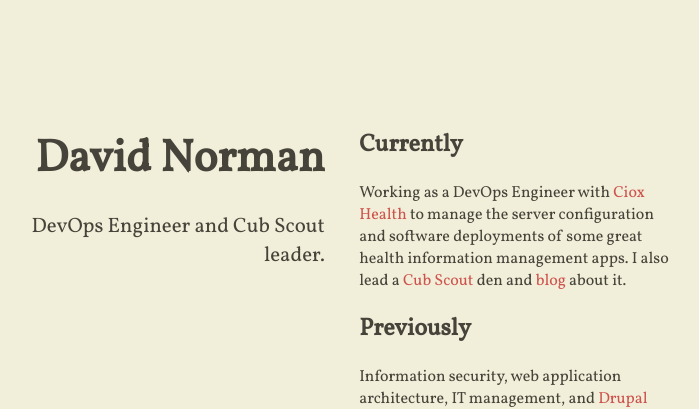
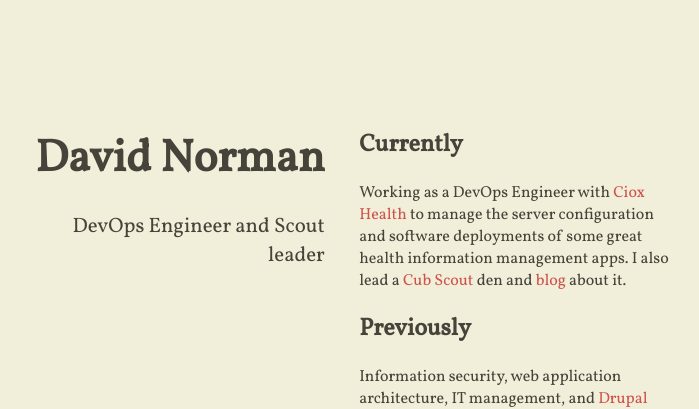
Before and after one commit to deekayen/dkn.github.io, a Jekyll site: the page built from index.html, in a window 1280 px wide. Shown: the top 409 px of the page, without its empty margins (308-1007 px from the left). Built offline with Jekyll 4.4.1, drawn with Linux system fonts in a browser that asks for light colours; nearby versions of some CDN libraries.

Commit message:
Trim headline.

```diff
--- a/_config.yml
+++ b/_config.yml
@@ -7,7 +7,7 @@ compass:
   # author will appear under the avatar (optional)
   author: "David Norman"
   # tagline will appear under the title (optional)
-  tagline: "DevOps Engineer and Cub Scout leader."
+  tagline: "DevOps Engineer and Scout leader"
   # if include_content is true, the contents of the content.html include will be
   # added right above the generated item list, if present
   include_content: true
```
